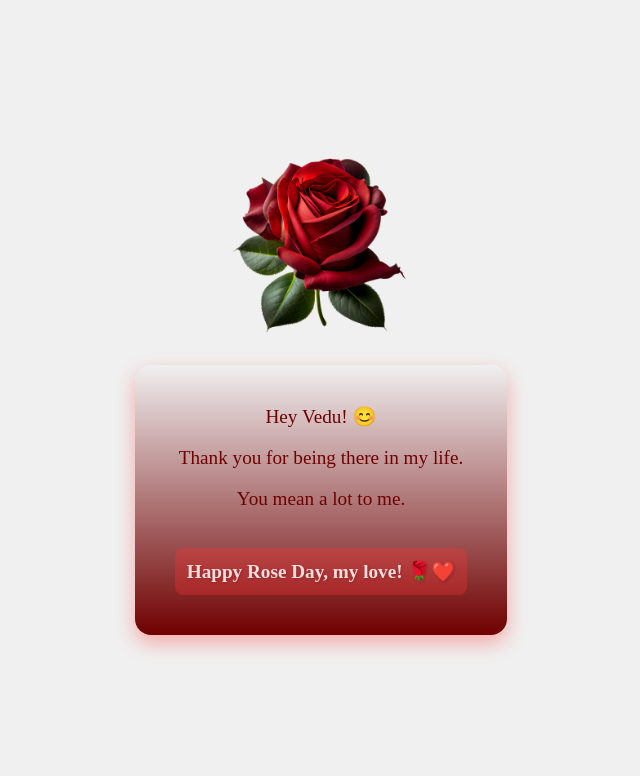
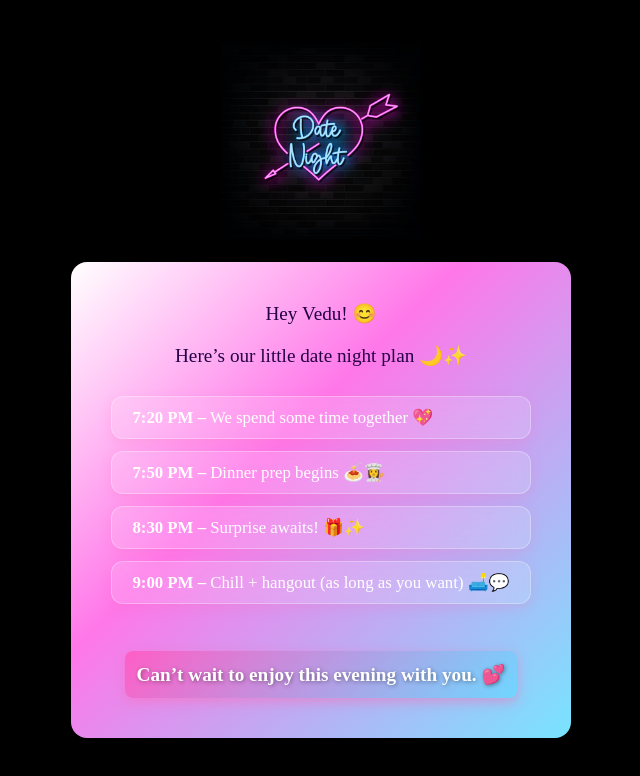
Before and after one commit to akgupta2002D/gift, a Next.js app: page / in a window 1280 px wide. Both pictures are taken after a click on the button "Press". Shown: the top 776 px of the page, without its empty margins (319-959 px from the left). Built offline with nearby package versions, Linux system fonts and the light colour scheme.

Commit message:
March 30th date night update

```diff
--- a/app/components/HeartComponent.js
+++ b/app/components/HeartComponent.js
@@ -5,14 +5,19 @@ const HeartComponent = ({ onClick }) => {
   return (
     <>
       <div className={`${styles.image} ${styles.grow}`} onClick={onClick}>
-      <img src="/rose.png" alt="Heart" className={styles.img} />
+        <img src="/march30_date.avif" alt="Heart" className={styles.img} />
       </div>
       <div className={styles.messageContainer}>
         <p>Hey Vedu! 😊</p>
-      <p>Thank you for being there in my life. </p>
-      <p>You mean a lot to me.</p>
+        <p>Here’s our little date night plan 🌙✨</p>
+        <ul className={styles.itinerary}>
+          <li><strong>7:20 PM –</strong> We spend some time together 💖</li>
+          <li><strong>7:50 PM –</strong> Dinner prep begins 🍝👩‍🍳</li>
+          <li><strong>8:30 PM –</strong> Surprise awaits! 🎁✨</li>
+          <li><strong>9:00 PM –</strong> Chill + hangout (as long as you want) 🛋️💬</li>
+        </ul>
         <p className={styles.note}>
-       Happy Rose Day, my love! 🌹❤️
+          Can’t wait to enjoy this evening with you. 💕
         </p>
       </div>
     </>
--- a/app/globals.css
+++ b/app/globals.css
@@ -9,5 +9,5 @@ body {
   justify-content: center;
   align-items: center;
   height: 100vh;
-  background-color: #f0f0f0;
+  background-color: black;
 }
--- a/app/styles/ButtonComponent.module.css
+++ b/app/styles/ButtonComponent.module.css
@@ -4,6 +4,7 @@
     justify-content: center;
     align-items: center;
     height: 100vh;
+    background-color: black;
   }
 
   .button {
--- a/app/styles/HeartComponent.module.css
+++ b/app/styles/HeartComponent.module.css
@@ -16,26 +16,71 @@
   }
 
   .messageContainer {
-    background:white; /* Soft red glass effect */
     border-radius: 16px;
     padding: 20px 40px;
     text-align: center;
-    box-shadow: 0px 8px 20px rgba(255, 0, 0, 0.3);
+    box-shadow: 0px 8px 30px rgba(0, 0, 0, 0.3);
     max-width: 450px;
     margin: 20px auto;
-    backdrop-filter: blur(10px); /* Smooth glass effect */
-    background: linear-gradient(to bottom, #f0eff0, #6f0000); /* Romantic dark red gradient */
-    color: #6f0000;
+    backdrop-filter: blur(12px);
+    background: linear-gradient(
+      135deg,
+      #ffffff 0%,
+      #ff77e9 40%,
+      #77e4ff 100%
+    );
+    color: #240046;
     font-size: 1.2rem;
+    transition: all 0.5s ease-in-out;
   }
+
   .note {
     font-size: 1.2rem;
-    color: #ffdddd;
-    background: rgba(255, 51, 51, 0.3);
+    color: #ffffff;
+    background: linear-gradient(
+      135deg,
+      #ff5ec6 0%,
+      #70d6ff 100%
+    );
     padding: 12px;
     border-radius: 8px;
     display: inline-block;
     font-weight: bold;
-    text-shadow: 1px 1px 3px rgba(0, 0, 0, 0.2);
+    text-shadow: 1px 1px 4px rgba(0, 0, 0, 0.4);
+    box-shadow: 0px 4px 12px rgba(255, 105, 180, 0.5);
+  }
 
+  .itinerary {
+    list-style: none;
+    padding: 0;
+    margin: 1.5em 0;
   }
+
+  .itinerary li {
+    position: relative;
+    padding: 10px 20px;
+    margin-bottom: 12px;
+    background: rgba(255, 255, 255, 0.15);
+    border: 1px solid rgba(255, 255, 255, 0.3);
+    border-radius: 12px;
+    backdrop-filter: blur(8px);
+    color: #ffffff;
+    font-size: 1.05rem;
+    font-weight: 500;
+    box-shadow: 0px 4px 12px rgba(255, 105, 180, 0.2);
+    text-align: left;
+    transition: transform 0.3s ease, box-shadow 0.3s ease;
+  }
+
+  .itinerary li:hover {
+    transform: scale(1.03);
+    box-shadow: 0px 6px 20px rgba(112, 214, 255, 0.4);
+  }
+
+  .itinerary li::before {
+
+    position: absolute;
+    left: 10px;
+    top: 50%;
+    transform: translateY(-50%);
+  }
```
Also changed, not shown: public/march30_date.avif (added). Lines whose indentation alone changed are shown as unchanged.
